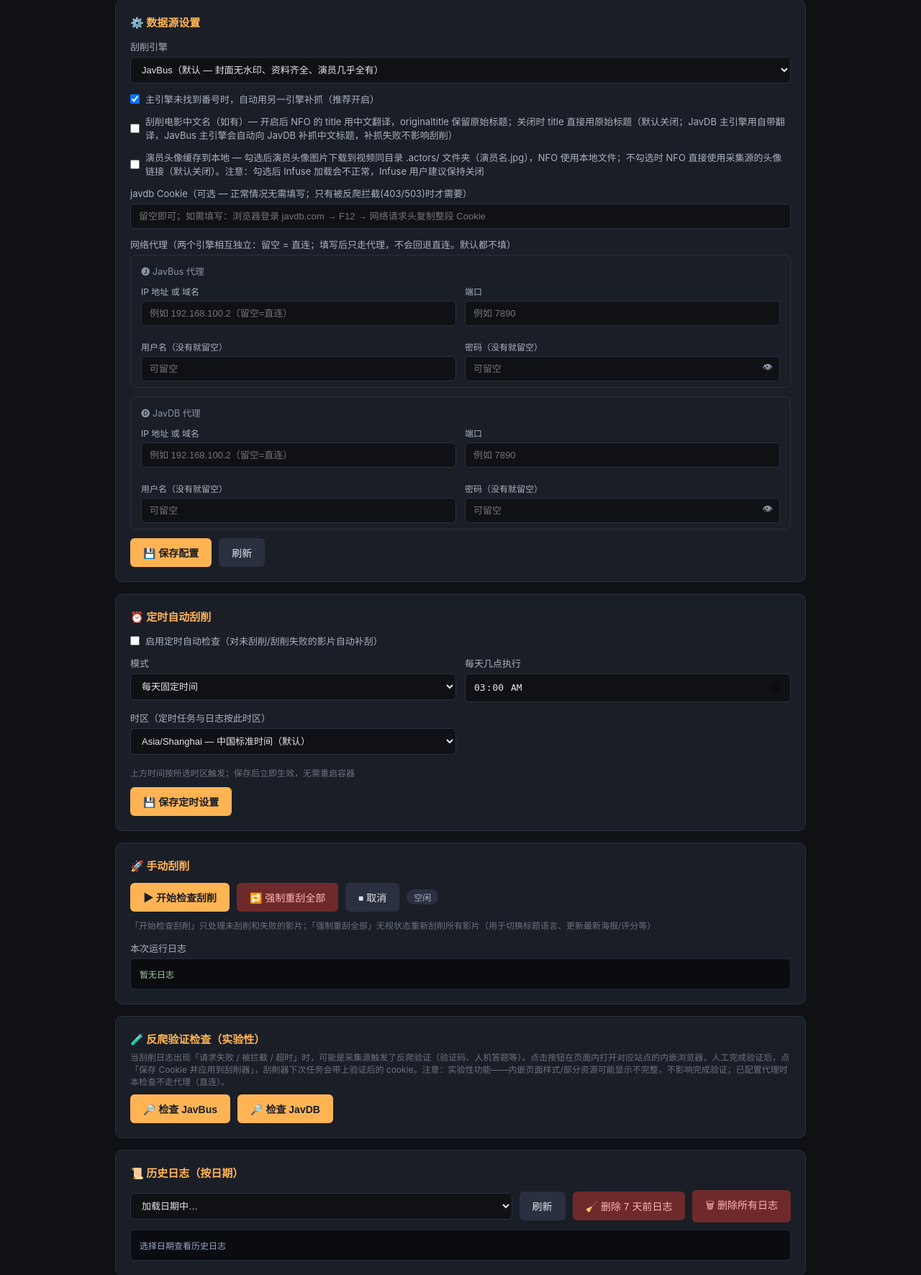
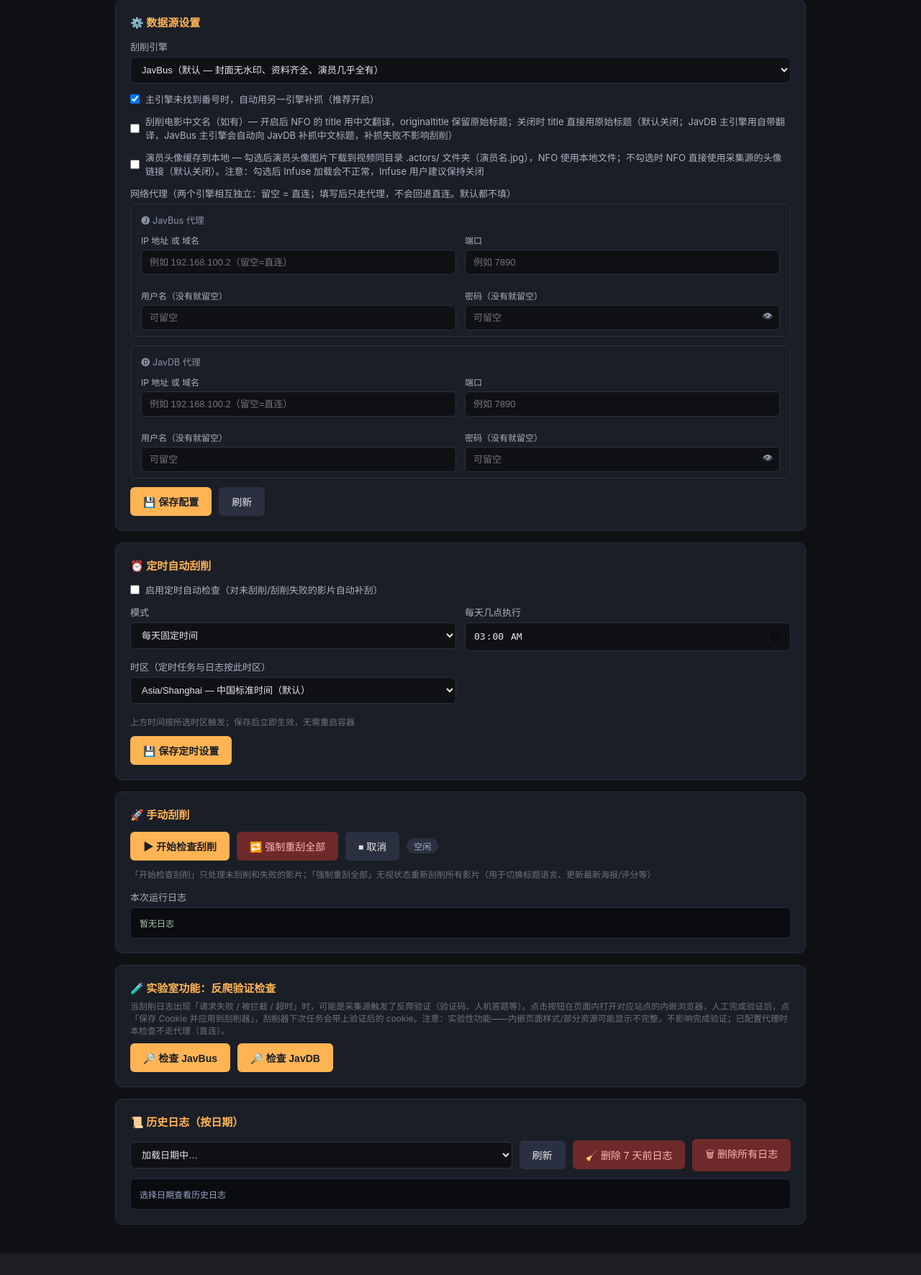
Before and after one commit to ozzylau/JavCrawler, a FastAPI app: page / in a window 1280 px wide. Shown: the part 645-2417 px from the top of the page at 72% size. After the commit the page ends 2387 px from the top, so only its background shows below. Run offline with FastAPI, Linux system fonts and the light colour scheme; data that the repository does not hold is empty.

Commit message:
remove manual javdb cookie input (replaced by lab inspector); rename lab card

```diff
--- a/app/templates/index.html
+++ b/app/templates/index.html
@@ -138,8 +138,6 @@
     <div class="checkbox"><input type="checkbox" id="engineFallback" checked><span>主引擎未找到番号时，自动用另一引擎补抓（推荐开启）</span></div>
     <div class="checkbox"><input type="checkbox" id="useCnTitle"><span>刮削电影中文名（如有）— 开启后 NFO 的 title 用中文翻译，originaltitle 保留原始标题；关闭时 title 直接用原始标题（默认关闭；JavDB 主引擎用自带翻译，JavBus 主引擎会自动向 JavDB 补抓中文标题，补抓失败不影响刮削）</span></div>
     <div class="checkbox"><input type="checkbox" id="actorThumbsLocal"><span>演员头像缓存到本地 — 勾选后演员头像图片下载到视频同目录 .actors/ 文件夹（演员名.jpg），NFO 使用本地文件；不勾选时 NFO 直接使用采集源的头像链接（默认关闭）。注意：勾选后 Infuse 加载会不正常，Infuse 用户建议保持关闭</span></div>
-    <label>javdb Cookie（可选 — 正常情况无需填写；只有被反爬拦截(403/503)时才需要）</label>
-    <input id="javdb_cookie" placeholder="留空即可；如需填写：浏览器登录 javdb.com → F12 → 网络请求头复制整段 Cookie">
     <label>网络代理（两个引擎相互独立：留空 = 直连；填写后只走代理，不会回退直连。默认都不填）</label>
     <div class="proxy-group">
       <div class="pg-title">🅙 JavBus 代理</div>
@@ -264,7 +262,7 @@
   </div>
 
   <div class="card">
-    <h2>🧪 反爬验证检查（实验性）</h2>
+    <h2>🧪 实验室功能：反爬验证检查</h2>
     <div class="hint" style="margin-bottom:10px">当刮削日志出现「请求失败 / 被拦截 / 超时」时，可能是采集源触发了反爬验证（验证码、人机答题等）。点击按钮在页面内打开对应站点的内嵌浏览器，人工完成验证后，点「保存 Cookie 并应用到刮削器」，刮削器下次任务会带上验证后的 cookie。注意：实验性功能——内嵌页面样式/部分资源可能显示不完整，不影响完成验证；已配置代理时本检查不走代理（直连）。</div>
     <div class="row">
       <button onclick="openInspect('javbus')">🔎 检查 JavBus</button>
@@ -324,7 +322,6 @@ async function loadCfg() {
   const r = await fetch('/api/config');
   const c = await r.json();
   cfgDirs = c.input_directories || [];
-  document.getElementById('javdb_cookie').value = c.javdb_cookie || '';
   document.getElementById('useCnTitle').checked = !!c.use_chinese_title;
   document.getElementById('actorThumbsLocal').checked = !!c.actor_thumbs_local;
   document.getElementById('engineSel').value = (c.engine === 'javdb') ? 'javdb' : 'javbus';
@@ -361,7 +358,6 @@ function removeDir(i) {
 async function saveCfg(silent) {
   const payload = {
     input_directories: cfgDirs,
-    javdb_cookie: document.getElementById('javdb_cookie').value,
     use_chinese_title: document.getElementById('useCnTitle').checked,
     actor_thumbs_local: document.getElementById('actorThumbsLocal').checked,
     engine: document.getElementById('engineSel').value || 'javbus',
```
